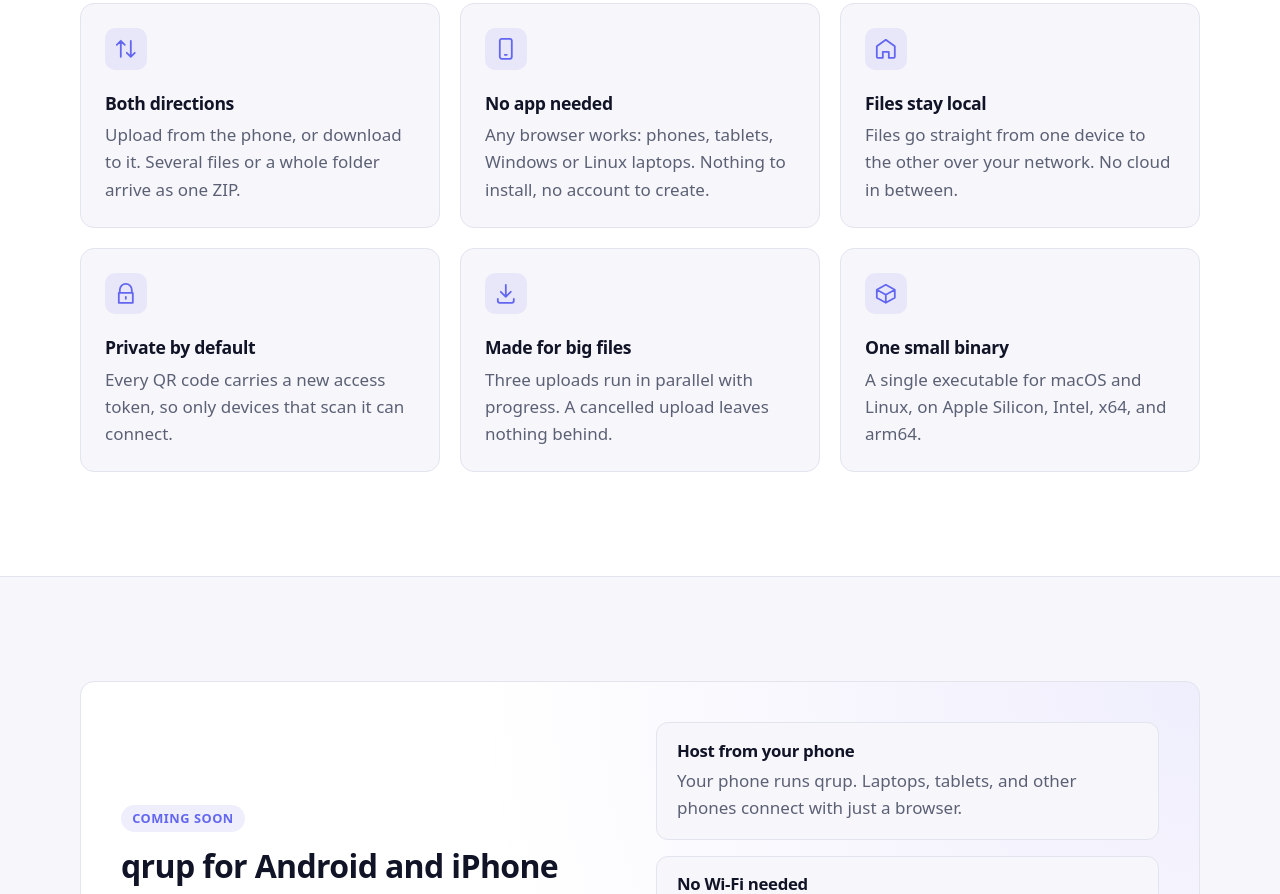
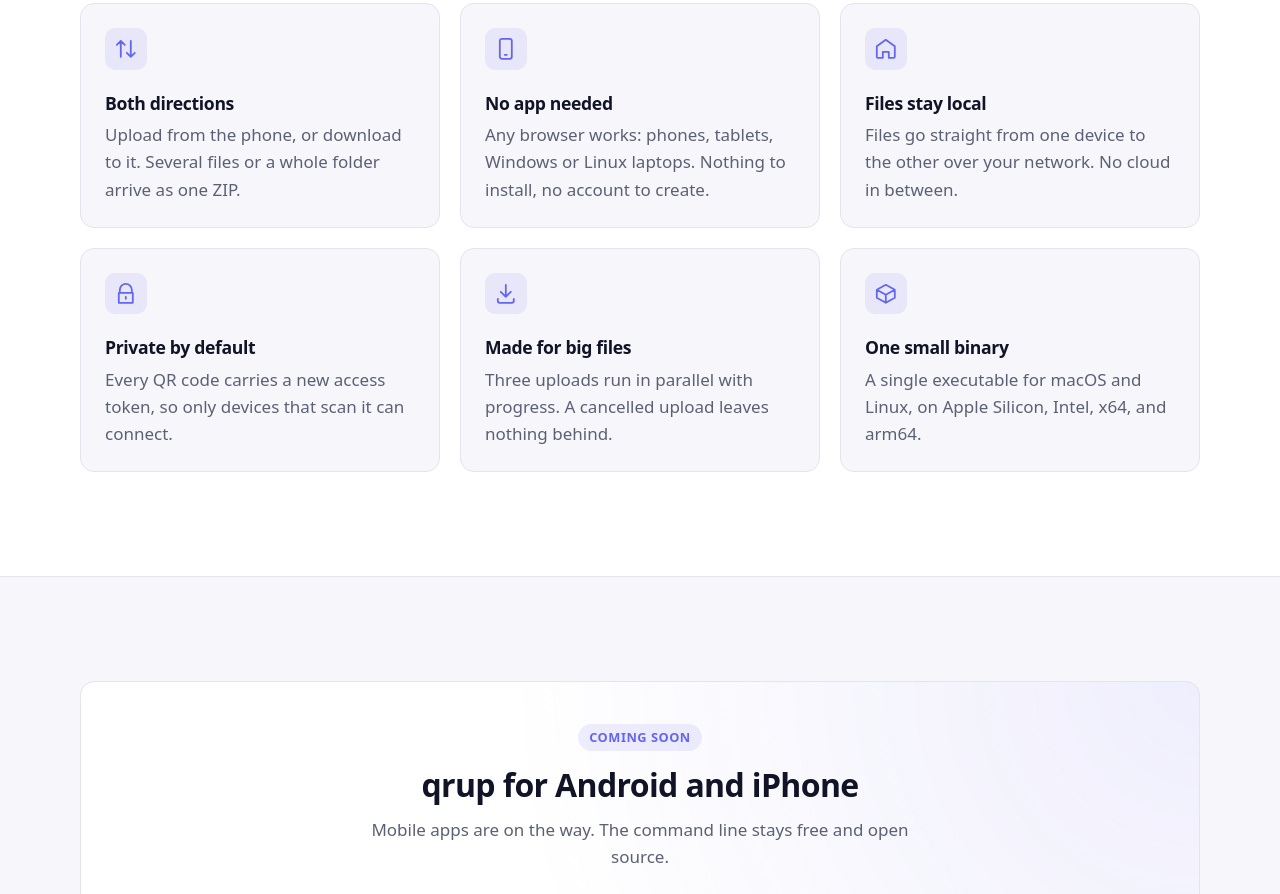
Before and after one commit to totherush/qrup.me, an Astro site: page / in a window 1280 px wide. Shown: the part 1906-2800 px from the top of the page. Built offline with nearby package versions, Linux system fonts and the light colour scheme; Astro itself is replaced by a stand-in of ours.

Commit message:
feat: only announce that the mobile apps are coming
Co-authored-by: Amp <amp@ampcode.com>
Amp-Thread-ID: https://ampcode.com/threads/T-01a1e90c-69ab-70f4-8b58-1a7bc7db390c

```diff
--- a/src/components/ComingSoon.astro
+++ b/src/components/ComingSoon.astro
@@ -1,49 +1,13 @@
 ---
 import { repoUrl } from '../site';
-
-interface Teaser {
-  title: string;
-  text: string;
-}
-
-const teasers: Teaser[] = [
-  {
-    title: 'Host from your phone',
-    text: 'Your phone runs qrup. Laptops, tablets, and other phones connect with just a browser.',
-  },
-  {
-    title: 'No Wi-Fi needed',
-    text: "Turn on your phone's hotspot and share on the train, at a café, or anywhere without a router.",
-  },
-  {
-    title: 'Send from any app',
-    text: 'Pick photos or files, tap Share, and choose qrup. Large videos keep uploading with the screen locked.',
-  },
-];
 ---
 
 <section id="apps" class="container section">
   <div class="panel">
-    <div class="intro">
-      <span class="badge">Coming soon</span>
-      <h2>qrup for Android and iPhone</h2>
-      <p>
-        Share files right from your phone, with any device nearby. The command line stays free and
-        open source. A Mac menu bar app is planned too.
-      </p>
-      <a class="follow" href={`${repoUrl}/releases`}>Follow releases on GitHub →</a>
-    </div>
-
-    <ul>
-      {
-        teasers.map((teaser: Teaser) => (
-          <li>
-            <h3>{teaser.title}</h3>
-            <p>{teaser.text}</p>
-          </li>
-        ))
-      }
-    </ul>
+    <span class="badge">Coming soon</span>
+    <h2>qrup for Android and iPhone</h2>
+    <p>Mobile apps are on the way. The command line stays free and open source.</p>
+    <a class="follow" href={`${repoUrl}/releases`}>Follow releases on GitHub →</a>
   </div>
 </section>
 
@@ -53,18 +17,12 @@ const teasers: Teaser[] = [
   }
 
   .panel {
-    display: grid;
-    grid-template-columns: 1fr;
-    gap: 2rem;
     padding: clamp(1.5rem, 4vw, 2.5rem);
     border: 1px solid var(--border);
     border-radius: var(--radius);
     background:
       radial-gradient(circle at 100% 0%, var(--accent-soft), transparent 60%), var(--bg-raised);
-  }
-
-  .panel > * {
-    min-width: 0;
+    text-align: center;
   }
 
   .badge {
@@ -84,8 +42,9 @@ const teasers: Teaser[] = [
     font-size: clamp(1.5rem, 3vw, 2rem);
   }
 
-  .intro p {
-    margin: 0.75rem 0 1.25rem;
+  p {
+    margin: 0.75rem auto 1.25rem;
+    max-width: 34rem;
     color: var(--text-muted);
   }
 
@@ -98,35 +57,4 @@ const teasers: Teaser[] = [
   .follow:hover {
     text-decoration: underline;
   }
-
-  ul {
-    display: grid;
-    gap: 1rem;
-    margin: 0;
-    padding: 0;
-    list-style: none;
-  }
-
-  li {
-    padding: 1.1rem 1.25rem;
-    border: 1px solid var(--border);
-    border-radius: 12px;
-    background: var(--bg);
-  }
-
-  h3 {
-    font-size: 1.05rem;
-  }
-
-  li p {
-    margin: 0.4rem 0 0;
-    color: var(--text-muted);
-  }
-
-  @media (min-width: 900px) {
-    .panel {
-      grid-template-columns: 1fr 1fr;
-      align-items: center;
-    }
-  }
 </style>
--- a/src/components/Hero.astro
+++ b/src/components/Hero.astro
@@ -9,7 +9,7 @@ import GitHubIcon from './GitHubIcon.astro';
 
 <a class="announcement" href="#apps">
   <span class="pill">Coming soon</span>
-  <span>qrup for Android and iPhone<span class="long">: share files right from your phone</span></span>
+  <span>qrup for Android and iPhone<span class="long"> is on the way</span></span>
   <span class="arrow" aria-hidden="true">→</span>
 </a>
 
```
